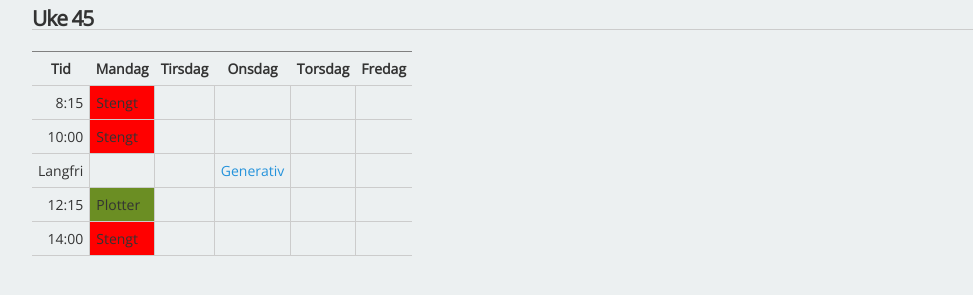
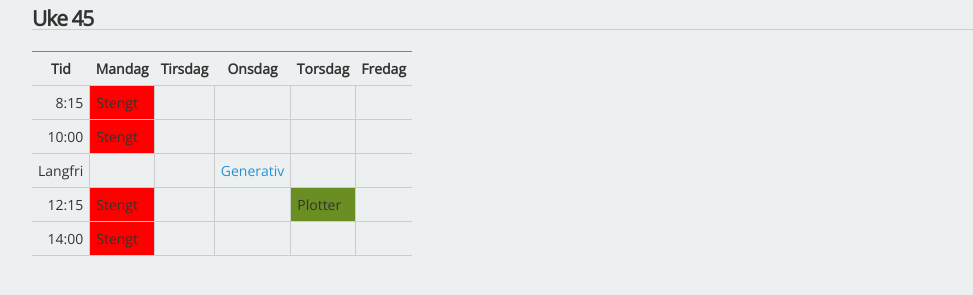
Before and after one commit to tarjeiba/skaperverkstedet, a plain HTML site: page timeplan.html in a window 1280 px wide. Shown: the part 141-436 px from the top of the page, without its empty margins (118-1091 px from the left). Drawn offline with nearby package versions, Linux system fonts and the light colour scheme.

Commit message:
Oppdatert timeplan.

```diff
--- a/timeplan.html
+++ b/timeplan.html
@@ -3,7 +3,7 @@
 "http://www.w3.org/TR/xhtml1/DTD/xhtml1-strict.dtd">
 <html xmlns="http://www.w3.org/1999/xhtml" lang="no" xml:lang="no">
 <head>
-<!-- 2019-11-04 Mon 10:52 -->
+<!-- 2019-11-04 Mon 13:50 -->
 <meta http-equiv="Content-Type" content="text/html;charset=utf-8" />
 <meta name="viewport" content="width=device-width, initial-scale=1" />
 <title>Timeplan</title>
@@ -214,10 +214,10 @@ window.onload = function() {
 
 <tr>
 <td class="org-right">12:15</td>
-<td class="org-left">Plotter</td>
+<td class="org-left">Stengt</td>
 <td class="org-left">&#xa0;</td>
 <td class="org-left">&#xa0;</td>
-<td class="org-left">&#xa0;</td>
+<td class="org-left">Plotter</td>
 <td class="org-left">&#xa0;</td>
 </tr>
 
```
